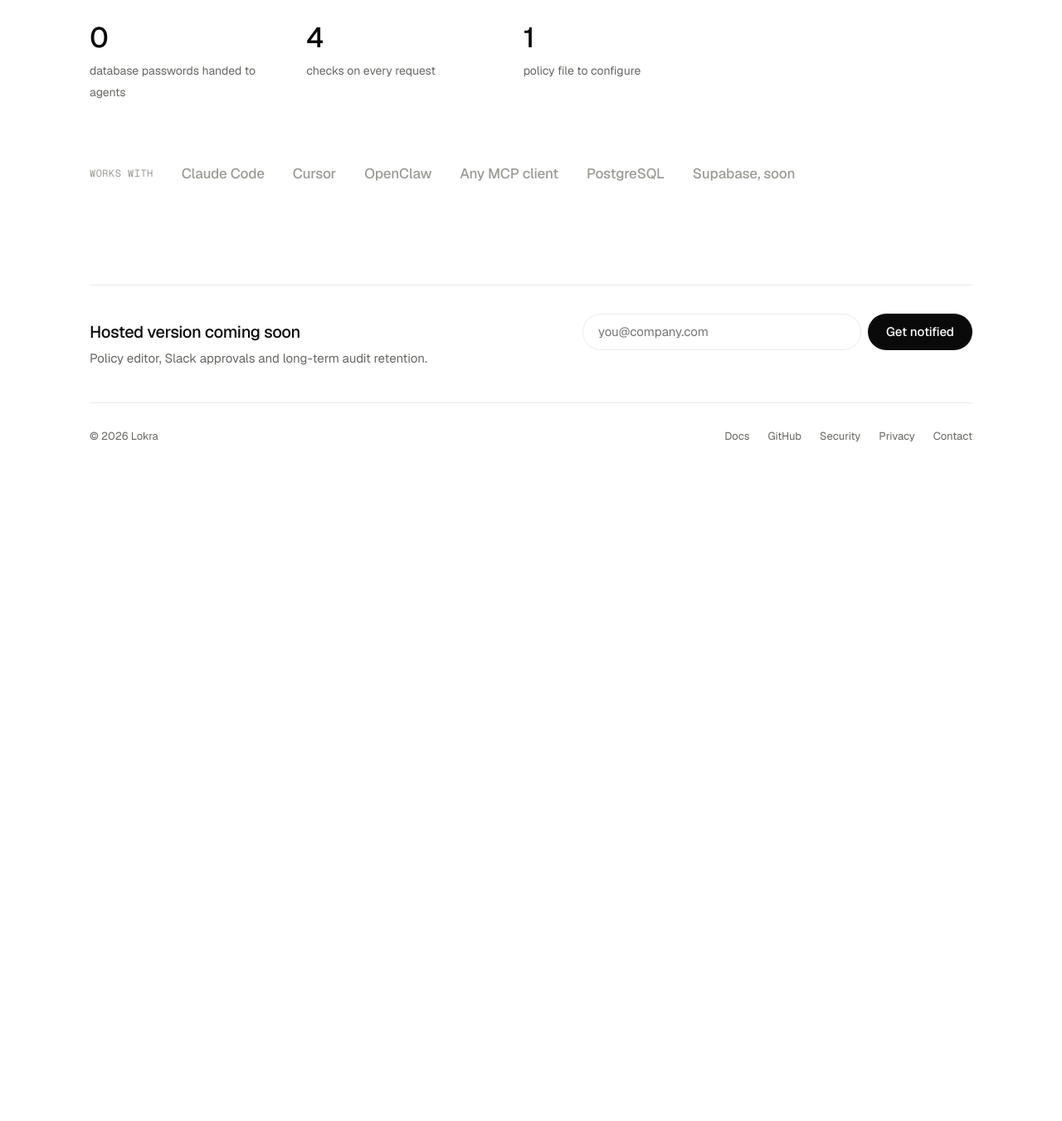
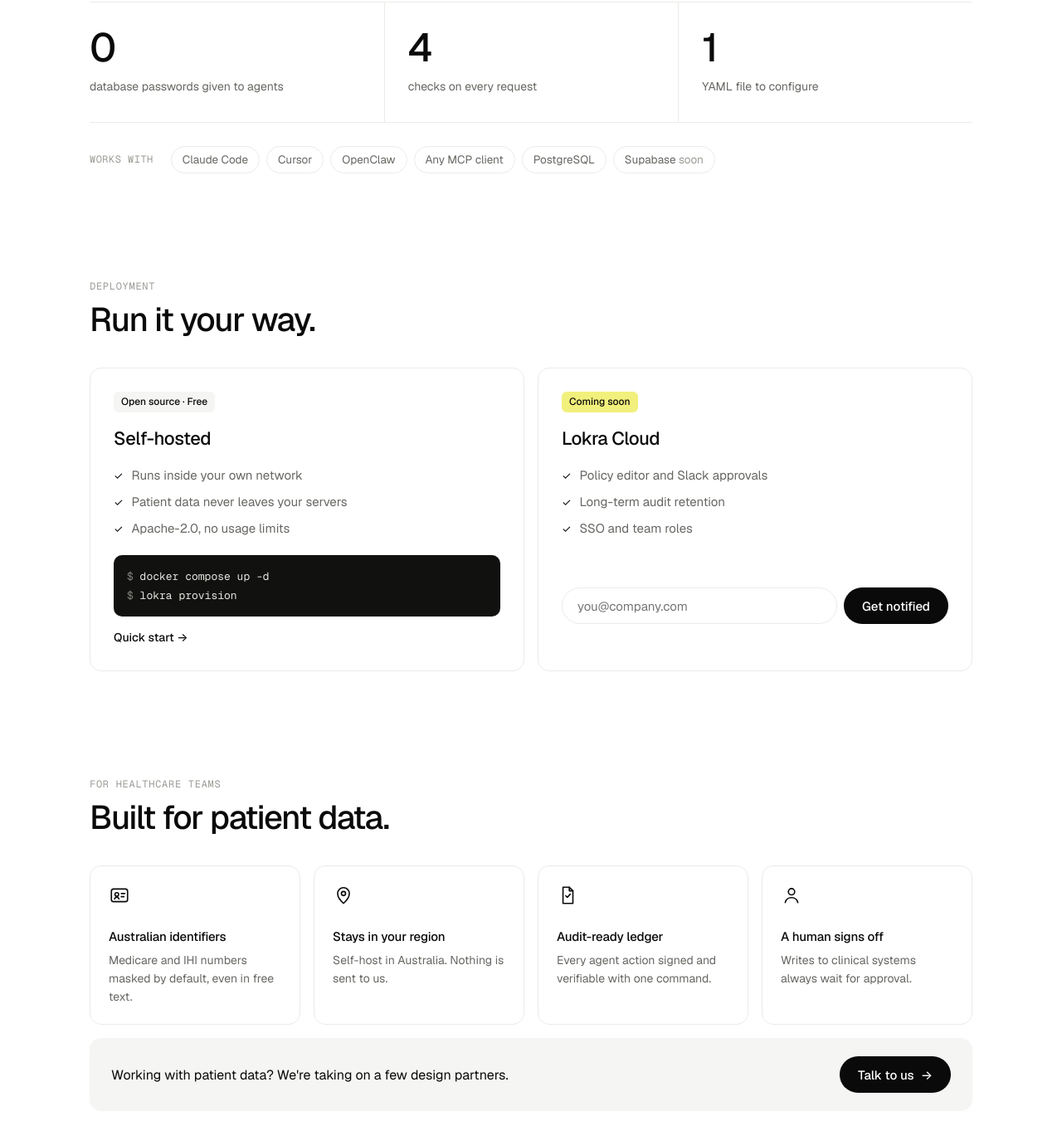
Before and after one commit to lokrahq/lokra, a plain HTML site: page site/public/index.html in a window 1280 px wide. Shown: the part 989-2340 px from the top of the page at 83% size. Before the commit the page ends 1562 px from the top, so only its background shows below. Drawn offline with Linux system fonts and the light colour scheme.

Commit message:
Add self-hosting and healthcare sections to the site

```diff
--- a/site/public/index.html
+++ b/site/public/index.html
@@ -24,6 +24,8 @@
 <header class="wrap nav">
   <a class="brand" href="/"><svg viewBox="21.5 26 57 48" aria-hidden="true"><path d="M33 54.5V46.5a17 17 0 0 1 34 0V54.5" fill="none" stroke="currentColor" stroke-width="7" stroke-linecap="round"/><path d="M25 70.5H75" fill="none" stroke="currentColor" stroke-width="7" stroke-linecap="round"/></svg><span>lokra</span></a>
   <nav class="links">
+    <a class="hide-sm" href="/#deploy">Self-host</a>
+    <a class="hide-sm" href="/#health">Healthcare</a>
     <a class="hide-sm" href="https://github.com/lokrahq/lokra#quick-start">Docs</a>
     <a class="hide-sm" href="https://github.com/lokrahq/lokra/blob/main/SECURITY.md">Security</a>
     <a class="gh" href="https://github.com/lokrahq/lokra"><svg viewBox="0 0 16 16" aria-hidden="true" fill="currentColor"><path d="M8 0C3.58 0 0 3.58 0 8c0 3.54 2.29 6.53 5.47 7.59.4.07.55-.17.55-.38 0-.19-.01-.82-.01-1.49-2.01.37-2.53-.49-2.69-.94-.09-.23-.48-.94-.82-1.13-.28-.15-.68-.52-.01-.53.63-.01 1.08.58 1.23.82.72 1.21 1.87.87 2.33.66.07-.52.28-.87.51-1.07-1.78-.2-3.64-.89-3.64-3.95 0-.87.31-1.59.82-2.15-.08-.2-.36-1.02.08-2.12 0 0 .67-.21 2.2.82.64-.18 1.32-.27 2-.27.68 0 1.36.09 2 .27 1.53-1.04 2.2-.82 2.2-.82.44 1.1.16 1.92.08 2.12.51.56.82 1.27.82 2.15 0 3.07-1.87 3.75-3.65 3.95.29.25.54.73.54 1.48 0 1.07-.01 1.93-.01 2.2 0 .21.15.46.55.38A8.013 8.013 0 0016 8c0-4.42-3.58-8-8-8z"/></svg><span>GitHub</span></a>
@@ -73,21 +75,40 @@
     </div>
   </section>
 
-  <section class="stats">
-    <div><b>0</b><span>database passwords handed to agents</span></div>
+  <section class="band">
+    <div><b>0</b><span>database passwords given to agents</span></div>
     <div><b>4</b><span>checks on every request</span></div>
-    <div><b>1</b><span>policy file to configure</span></div>
+    <div><b>1</b><span>YAML file to configure</span></div>
   </section>
 
   <ul class="works">
-    <li class="label">Works with</li><li>Claude Code</li><li>Cursor</li><li>OpenClaw</li><li>Any MCP client</li><li>PostgreSQL</li><li>Supabase, soon</li>
+    <li class="label">Works with</li><li>Claude Code</li><li>Cursor</li><li>OpenClaw</li><li>Any MCP client</li><li>PostgreSQL</li><li>Supabase <em>soon</em></li>
   </ul>
 
-  <section class="notify" id="hosted">
-    <div>
-      <h2>Hosted version coming soon</h2>
-      <p>Policy editor, Slack approvals and long-term audit retention.</p>
-    </div>
+  <section class="block" id="deploy">
+    <p class="eyebrow-sm">Deployment</p>
+    <h2>Run it your way.</h2>
+    <div class="deploy">
+      <article class="card">
+        <span class="tag">Open source &middot; Free</span>
+        <h3>Self-hosted</h3>
+        <ul class="ticks">
+          <li>Runs inside your own network</li>
+          <li>Patient data never leaves your servers</li>
+          <li>Apache-2.0, no usage limits</li>
+        </ul>
+        <pre class="cmd"><span>$</span> docker compose up -d
+<span>$</span> lokra provision</pre>
+        <a class="more" href="https://github.com/lokrahq/lokra#quick-start">Quick start &rarr;</a>
+      </article>
+      <article class="card" id="hosted">
+        <span class="tag soon">Coming soon</span>
+        <h3>Lokra Cloud</h3>
+        <ul class="ticks">
+          <li>Policy editor and Slack approvals</li>
+          <li>Long-term audit retention</li>
+          <li>SSO and team roles</li>
+        </ul>
         <form class="waitlist" action="/api/waitlist" method="post" novalidate>
           <label class="sr-only" for="email">Email address</label>
           <input id="email" name="email" type="email" autocomplete="email" placeholder="you@company.com" required maxlength="254">
@@ -95,6 +116,23 @@
           <button class="btn primary" type="submit">Get notified</button>
           <p class="status" role="status" aria-live="polite"></p>
         </form>
+      </article>
+    </div>
+  </section>
+
+  <section class="block" id="health">
+    <p class="eyebrow-sm">For healthcare teams</p>
+    <h2>Built for patient data.</h2>
+    <div class="features4">
+      <div class="f"><svg viewBox="0 0 24 24" aria-hidden="true"><rect x="3" y="5" width="18" height="14" rx="2.5"/><circle cx="9" cy="11" r="2"/><path d="M6.5 16c.6-1.4 1.5-2 2.5-2s1.9.6 2.5 2M14 10h4M14 13.5h3"/></svg><h4>Australian identifiers</h4><p>Medicare and IHI numbers masked by default, even in free text.</p></div>
+      <div class="f"><svg viewBox="0 0 24 24" aria-hidden="true"><path d="M12 21s-6.5-5.6-6.5-11a6.5 6.5 0 0 1 13 0c0 5.4-6.5 11-6.5 11z"/><circle cx="12" cy="10" r="2.3"/></svg><h4>Stays in your region</h4><p>Self-host in Australia. Nothing is sent to us.</p></div>
+      <div class="f"><svg viewBox="0 0 24 24" aria-hidden="true"><path d="M7 3h7l4 4v14H7z"/><path d="M14 3v4h4M10 12.5l1.8 1.8 3.2-3.6"/></svg><h4>Audit-ready ledger</h4><p>Every agent action signed and verifiable with one command.</p></div>
+      <div class="f"><svg viewBox="0 0 24 24" aria-hidden="true"><circle cx="12" cy="8" r="3.5"/><path d="M5 20c.9-3.6 3.6-5.5 7-5.5s6.1 1.9 7 5.5"/></svg><h4>A human signs off</h4><p>Writes to clinical systems always wait for approval.</p></div>
+    </div>
+    <div class="partner">
+      <p>Working with patient data? We're taking on a few design partners.</p>
+      <a class="btn primary" href="mailto:hello@lokra.dev?subject=Design%20partner">Talk to us <span aria-hidden="true">&rarr;</span></a>
+    </div>
   </section>
 </main>
 <footer>
--- a/site/public/styles.css
+++ b/site/public/styles.css
@@ -114,16 +114,8 @@
 .yaml { margin: 0; padding: 22px 24px; font: 13px/1.8 var(--mono); color: var(--muted); overflow-x: auto; }
 .yaml .k { color: var(--fg); }
 
-.stats { display: grid; grid-template-columns: repeat(3, 1fr); gap: 24px; margin: 112px 0 72px; max-width: 760px; }
-.stats b { display: block; font-size: 34px; font-weight: 500; letter-spacing: -0.03em; }
-.stats span { font-size: 14px; color: var(--muted); }
 
-.works { display: flex; flex-wrap: wrap; align-items: center; gap: 14px 34px; color: var(--faint); font-size: 17px; font-weight: 500; letter-spacing: -0.01em; margin: 0 0 120px; padding: 0; list-style: none; }
-.works li.label { font: 12px var(--mono); letter-spacing: 0.04em; text-transform: uppercase; }
 
-.notify { display: flex; flex-wrap: wrap; align-items: center; justify-content: space-between; gap: 18px 40px; border-top: 1px solid var(--line); border-bottom: 1px solid var(--line); padding: 34px 0; margin-bottom: 0; }
-.notify h2 { font-size: 20px; font-weight: 500; letter-spacing: -0.02em; margin: 0 0 4px; }
-.notify p { margin: 0; color: var(--muted); font-size: 15px; }
 .waitlist { display: flex; flex-wrap: wrap; gap: 8px; flex: 0 1 470px; }
 .waitlist input[type="email"] { height: 44px; flex: 1 1 220px; min-width: 0; padding: 0 18px; border-radius: 999px; border: 1px solid var(--line); background: #fff; color: var(--fg); font: 15px var(--sans); }
 .waitlist input[type="email"]:focus { outline: 2px solid var(--fg); outline-offset: -1px; }
@@ -144,7 +136,6 @@
 @media (max-width: 900px) {
   .app-body { grid-template-columns: minmax(0, 1fr); }
   .inspector { border-left: 0; border-top: 1px solid var(--line); }
-  .stats { margin-top: 72px; }
 }
 @media (max-width: 640px) {
   .wrap { padding: 0 20px; }
@@ -156,9 +147,6 @@
   .play .long { display: none; }
   th:nth-child(2) { width: 128px; }
   th, td { padding: 12px; }
-  .stats { grid-template-columns: 1fr; gap: 18px; }
-  .stats b { font-size: 28px; }
-  .works { gap: 10px 22px; font-size: 15px; margin-bottom: 72px; }
 }
 
 @media (prefers-reduced-motion: reduce) {
@@ -220,3 +208,50 @@
 .yaml-out { white-space: pre; overflow-x: auto; font-size: 11.5px; }
 .inspector { min-width: 0; }
 .inspector > * { max-width: 100%; }
+
+.band { display: grid; grid-template-columns: repeat(3, 1fr); margin: 96px 0 0; border-top: 1px solid var(--line); border-bottom: 1px solid var(--line); }
+.band div { padding: 30px 28px; border-left: 1px solid var(--line); }
+.band div:first-child { border-left: 0; padding-left: 0; }
+.band b { display: block; font-size: 48px; font-weight: 500; letter-spacing: -0.04em; line-height: 1; margin-bottom: 10px; }
+.band span { font-size: 14px; color: var(--muted); }
+.works { display: flex; flex-wrap: wrap; align-items: center; gap: 8px; list-style: none; padding: 0; margin: 28px 0 0; }
+.works li { font-size: 13.5px; color: var(--muted); border: 1px solid var(--line); border-radius: 999px; padding: 5px 13px; }
+.works li.label { border: 0; padding-left: 0; font: 12px var(--mono); text-transform: uppercase; letter-spacing: 0.04em; color: var(--faint); }
+.works em { font-style: normal; color: var(--faint); }
+.block { margin-top: 128px; }
+.eyebrow-sm { font: 12px var(--mono); text-transform: uppercase; letter-spacing: 0.06em; color: var(--faint); margin: 0 0 10px; }
+.block h2 { font-size: clamp(30px, 4vw, 40px); font-weight: 500; letter-spacing: -0.035em; line-height: 1.1; margin: 0 0 36px; }
+.deploy { display: grid; grid-template-columns: 1fr 1fr; gap: 16px; }
+.card { border: 1px solid var(--line); border-radius: 14px; padding: 28px; display: flex; flex-direction: column; align-items: flex-start; gap: 14px; background: #fff; }
+.tag { font-size: 12px; font-weight: 500; background: var(--soft); border-radius: 6px; padding: 3px 9px; }
+.tag.soon { background: var(--hl); }
+.card h3 { font-size: 22px; font-weight: 500; letter-spacing: -0.02em; margin: 0; }
+.ticks { list-style: none; margin: 0; padding: 0; display: grid; gap: 8px; color: var(--muted); font-size: 15px; }
+.ticks li { display: flex; gap: 10px; align-items: baseline; }
+.ticks li::before { content: "\2713"; color: var(--fg); font-size: 13px; }
+.cmd { margin: 6px 0 0; width: 100%; background: #111110; color: #e6e6e1; border-radius: 10px; padding: 14px 16px; font: 13px/1.8 var(--mono); }
+.cmd span { color: #7d7d78; }
+.more { font-size: 14px; font-weight: 500; text-decoration: none; margin-top: auto; }
+.more:hover { text-decoration: underline; text-underline-offset: 3px; }
+.card .waitlist { flex: none; width: 100%; margin-top: auto; }
+.features4 { display: grid; grid-template-columns: repeat(4, 1fr); gap: 16px; }
+.f { border: 1px solid var(--line); border-radius: 14px; padding: 22px; }
+.f svg { width: 26px; height: 26px; fill: none; stroke: var(--fg); stroke-width: 1.5; stroke-linecap: round; stroke-linejoin: round; margin-bottom: 18px; }
+.f h4 { font-size: 15px; font-weight: 500; margin: 0 0 6px; letter-spacing: -0.01em; }
+.f p { margin: 0; font-size: 14px; color: var(--muted); line-height: 1.55; }
+.partner { display: flex; flex-wrap: wrap; align-items: center; justify-content: space-between; gap: 16px; margin: 16px 0 128px; padding: 22px 26px; border-radius: 14px; background: var(--soft); }
+.partner p { margin: 0; font-size: 16px; }
+@media (max-width: 900px) {
+  .deploy { grid-template-columns: 1fr; }
+  .features4 { grid-template-columns: 1fr 1fr; }
+}
+@media (max-width: 640px) {
+  .band { grid-template-columns: 1fr; margin-top: 72px; }
+  .band div { border-left: 0; border-top: 1px solid var(--line); padding: 22px 0; }
+  .band div:first-child { border-top: 0; }
+  .band b { font-size: 40px; }
+  .block { margin-top: 88px; }
+  .features4 { grid-template-columns: 1fr; }
+  .card { padding: 22px; }
+  .partner { margin-bottom: 88px; }
+}
```
Also changed, not shown: site/public/404.html (+2 -0 lines), site/public/joined.html (+2 -0 lines), site/public/privacy.html (+2 -0 lines). Lines whose indentation alone changed are shown as unchanged.
